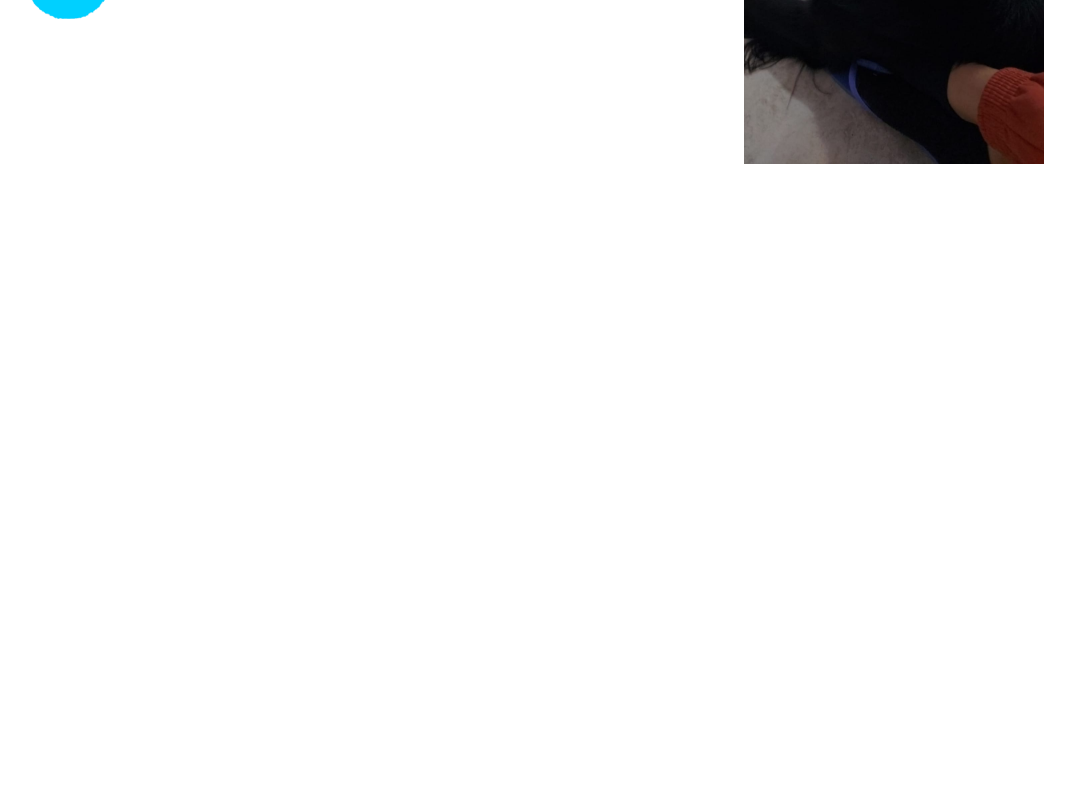
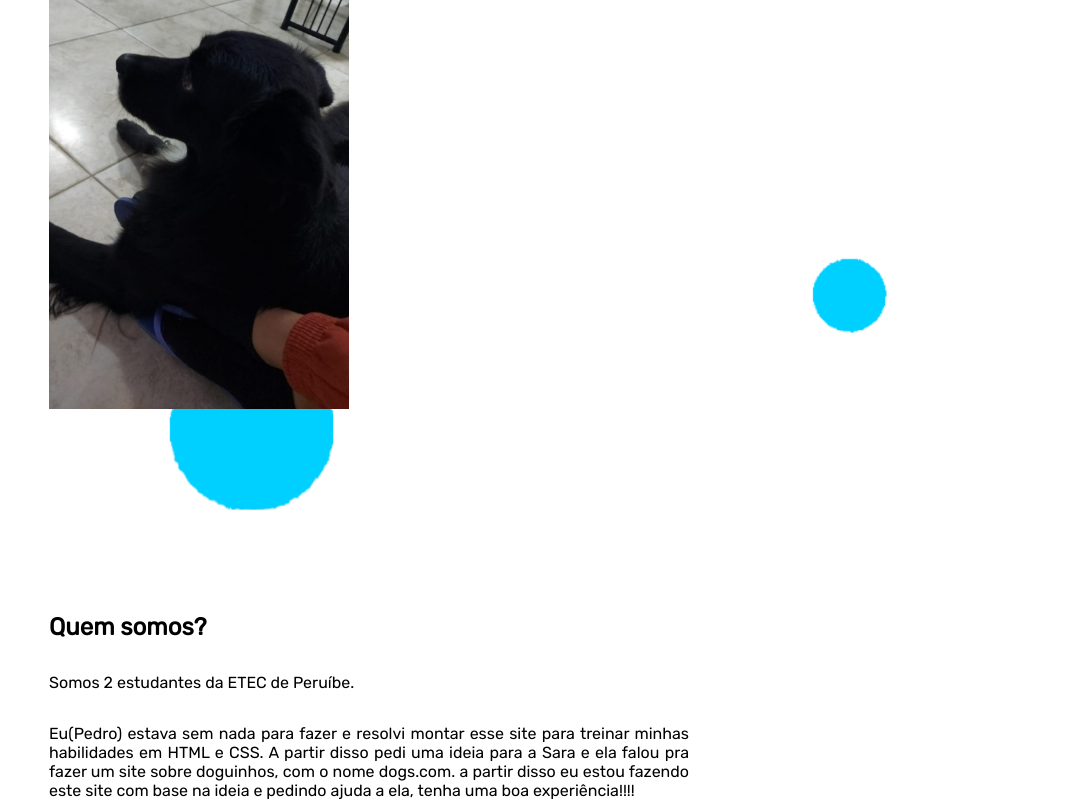
Before and after one commit to furPedroRibeiro/dogs.com, a plain HTML site: page index.html in a window 1280 px wide. Shown: the part 546-1346 px from the top of the page, without its empty margins (143-1218 px from the left). Before the commit the page ends 800 px from the top, so only its background shows below. Drawn offline with Linux system fonts and the light colour scheme.

Commit message:
projeto em andamento

```diff
--- a/index.html
+++ b/index.html
@@ -57,7 +57,7 @@
               </svg>
             </a>
             <a href="index.html">Home</a>
-            <a href="#">Quem somos?</a>
+            <a href="#quemsomos">Quem somos?</a>
             <a href="#">Nossos cães</a>
             <a href="#">Cães alheios</a>
           </div>
@@ -66,8 +66,8 @@
           <div class="content">
             <h1>Dogs.com</h1>
             <p>
-              Olá seja bem vindo ao dogs.com, seu site sobre doguinhos e para ver
-              os nossos doguinhos muito lindos, como o Mike na foto.
+              Olá seja bem vindo ao dogs.com, seu site sobre doguinhos e para
+              ver os nossos doguinhos muito lindos, como o Mike na foto.
             </p>
             <p>
               Donos da página:
@@ -86,6 +86,19 @@
           </div>
         </main>
       </section>
+      <section id="quemsomos" class="quemsomos">
+        <header>
+          <h1>Quem somos?</h1>
+          <p>Somos 2 estudantes da ETEC de Peruíbe.</p>
+          <p>
+            Eu(Pedro) estava sem nada para fazer e resolvi montar esse site para
+            treinar minhas habilidades em HTML e CSS. A partir disso pedi uma
+            ideia para a Sara e ela falou pra fazer um site sobre doguinhos, com
+            o nome dogs.com. a partir disso eu estou fazendo este site com base
+            na ideia e pedindo ajuda a ela, tenha uma boa experiência!!!!
+          </p>
+        </header>
+      </section>
     </div>
   </body>
 </html>
--- a/style.css
+++ b/style.css
@@ -17,6 +17,8 @@ body{
   flex-direction: column;
 }
 .header{
+  position: fixed;
+
   height: 12vh;
   width: 100vw;
   background-color: var(--principalColor);
@@ -41,18 +43,20 @@ header a:hover{
 .main{
   display: flex;
   align-items: center;
-  justify-content: space-around;
+
   flex-wrap: wrap;
+  margin-top: 10vh;
 }
 .img{
+  margin-left: 15vw;
   margin-top: 10vh;
 }
 .content{
   display: flex;
   flex-direction: column;
 
-  width: 60vh;
-  margin-inline: 5vw;
+  width: 50vw;
+  margin-left: 15vw;
   margin-top: 5vh;
 
   text-align: justify;
@@ -81,6 +85,25 @@ header a:hover{
   border: 1px solid var(--principalColor);
   cursor: pointer;
 }
+.quemsomos{
+  margin-top: 20vh;
+
+  display: flex;
+  align-items: center;
+
+  flex-wrap: wrap;
+}
+.quemsomos header{
+  display: flex;
+  flex-direction: column;
+
+  width: 50vw;
+  margin-left: 15vw;
+  margin-top: 5vh;
+
+  text-align: justify;
+  gap: 4vh;
+}
 @media (max-width: 600px)
 {
   body{
```
